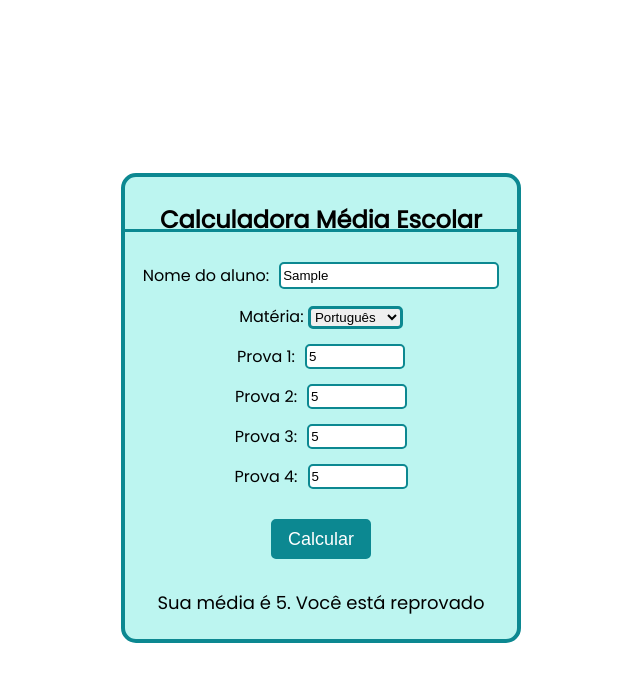
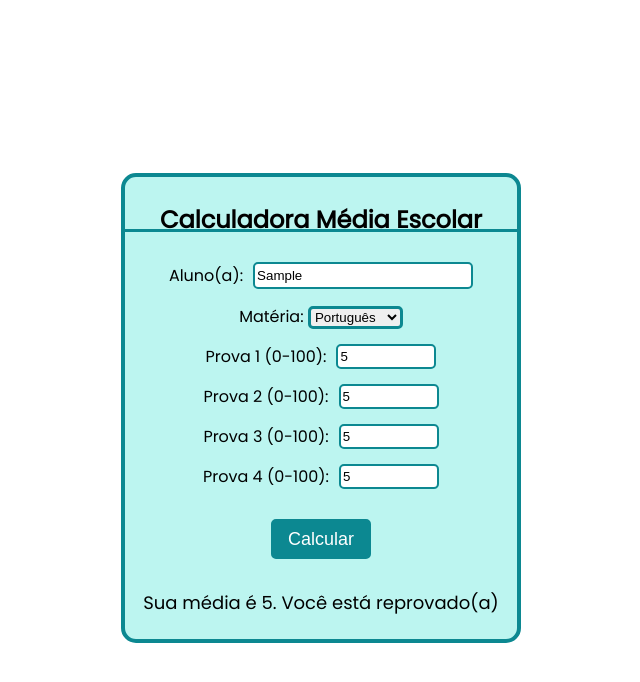
Before and after one commit to Rafaelciribelli91/Calculadora-m-dia-escolar, a plain HTML site: page index.html in a window 1280 px wide. Both pictures are taken after typing "Sample", "5", "5", "5", "5" into the empty fields and a click on the button "Calcular". Shown: the whole page, without its empty margins (327-967 px from the left). Drawn offline with Linux system fonts and the light colour scheme.

Commit message:
Inclusão do intervalo nas notas

```diff
--- a/index.html
+++ b/index.html
@@ -17,7 +17,7 @@
             </div>
 
             <div class="studentName">
-                    <label for="studentName">Nome do aluno:</label>
+                    <label for="studentName">Aluno(a):</label>
                     <input type="text" name="studentName" id="studentName">
             </div>
 
@@ -33,22 +33,22 @@
             </div>
 
             <div class="proof">
-                    <label for="proofone">Prova 1:</label>
+                    <label for="proofone">Prova 1 (0-100):</label>
                     <input type="number" name="proofone" id="proofone">
             </div>
 
             <div class="proof">
-                    <label for="prooftwo">Prova 2:</label>
+                    <label for="prooftwo">Prova 2 (0-100):</label>
                     <input type="number" name="prooftwo" id="prooftwo">
             </div>
 
             <div class="proof">
-                    <label for="proofthree">Prova 3:</label>
+                    <label for="proofthree">Prova 3 (0-100):</label>
                     <input type="number" name="proofthree" id="proofthree">
             </div>
 
             <div class="proof">
-                    <label for="prooffour">Prova 4:</label>
+                    <label for="prooffour">Prova 4 (0-100):</label>
                     <input type="number" name="prooffour" id="prooffour">
             </div>
 
--- a/main.js
+++ b/main.js
@@ -16,9 +16,9 @@ function calcMedia() {
     let condição = ""
 
     if(calcaverage < 70) {
-        condição = "reprovado"
+        condição = "reprovado(a)"
     } else {
-        condição = "aprovado"
+        condição = "aprovado(a)"
     }
 
     result.textContent = "Sua média é " + calcaverage + ". Você está " + condição
```
